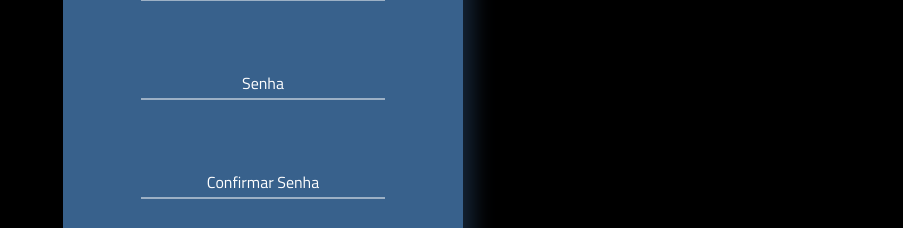
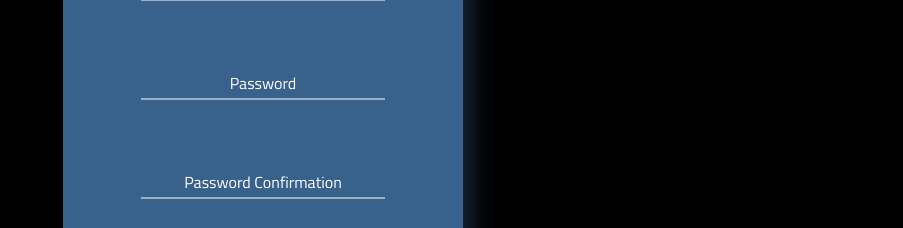
Before and after one commit to Center-for-Welfare-Metrics/welfaredata-frontend, a Next.js app: page /register in a window 1280 px wide. Shown: the part 244-472 px from the top of the page, without its empty margins (377-1280 px from the left). Built offline with nearby package versions, Linux system fonts and the light colour scheme; no server answers.

Commit message:
fix some words in pt-br

```diff
--- a/components/auth/register.tsx
+++ b/components/auth/register.tsx
@@ -66,7 +66,7 @@ const Register = () => {
                     icon='fa-at'
                 />
                 <FormInput
-                    label='Senha'
+                    label='Password'
                     value={password}
                     onChange={(e)=>setPassword(e.target.value)}
                     error={error.password}
@@ -75,7 +75,7 @@ const Register = () => {
                     icon='fa-key'
                 />
                 <FormInput
-                    label='Confirmar Senha'
+                    label='Password Confirmation'
                     value={password_confirmation}
                     onChange={(e)=>setPasswordConfirmation(e.target.value)}
                     error={error.password_confirmation}
```
